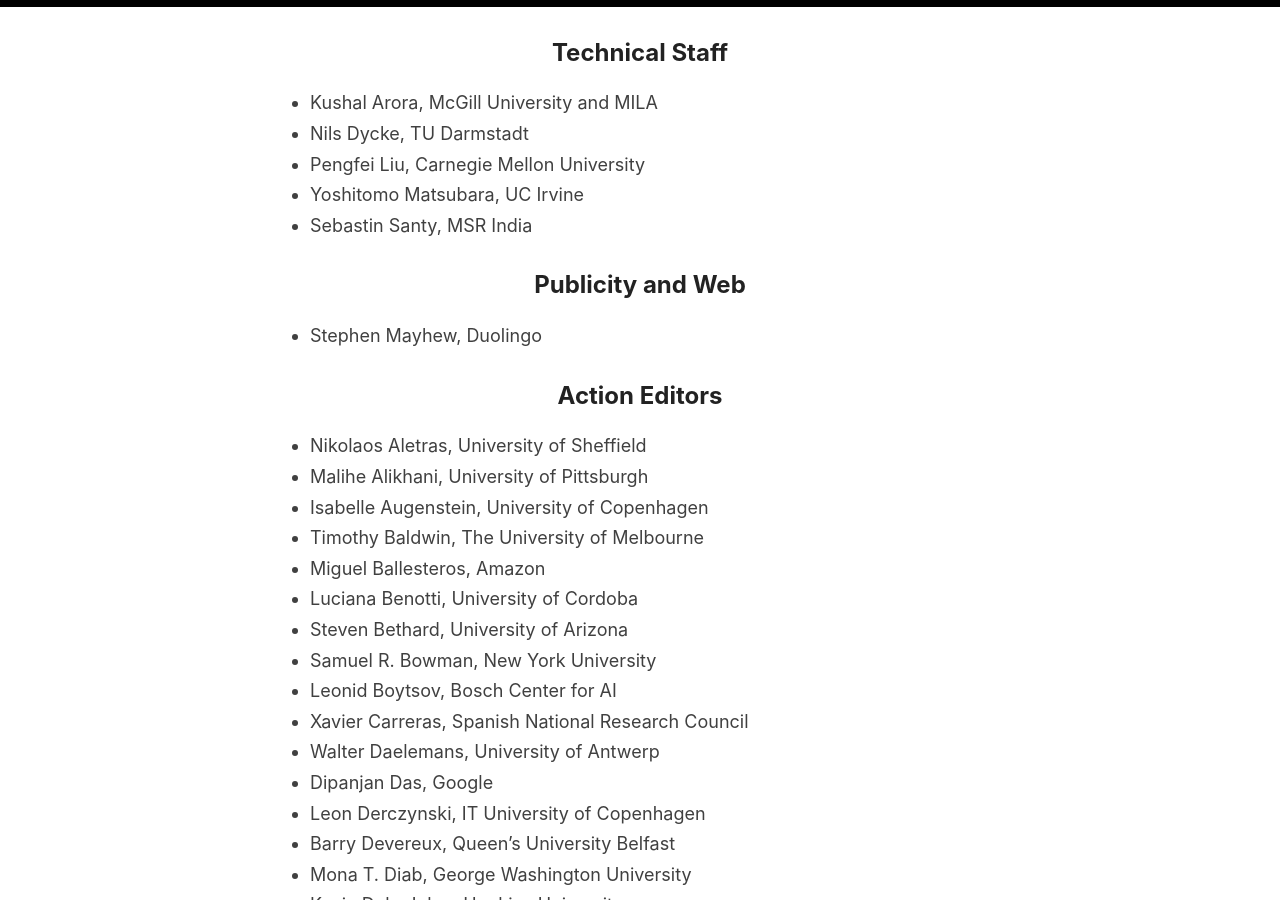
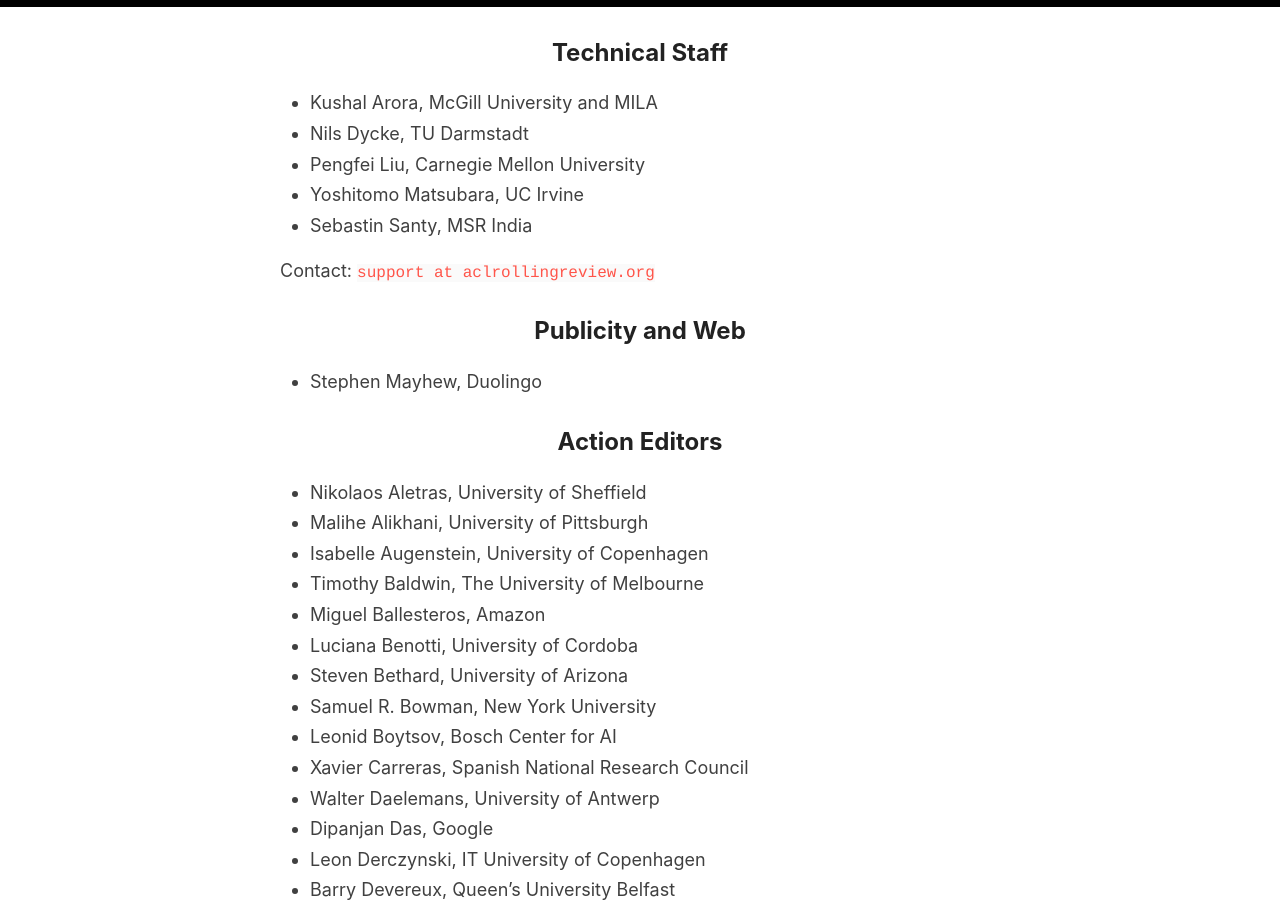
Before and after one commit to amitmerchant1990/reverie, a Jekyll site: the page built from people.md, in a window 1280 px wide and 900 px high, scrolled down 627 px. Built offline with Jekyll 4.4.1, drawn with Linux system fonts in a browser that asks for light colours.

Commit message:
Update people.md

```diff
--- a/people.md
+++ b/people.md
@@ -25,6 +25,9 @@
 * Pengfei Liu, Carnegie Mellon University
 * Yoshitomo Matsubara, UC Irvine
 * Sebastin Santy, MSR India
+
+
+Contact: `support at aclrollingreview.org`
 
 ## Publicity and Web
 
```
